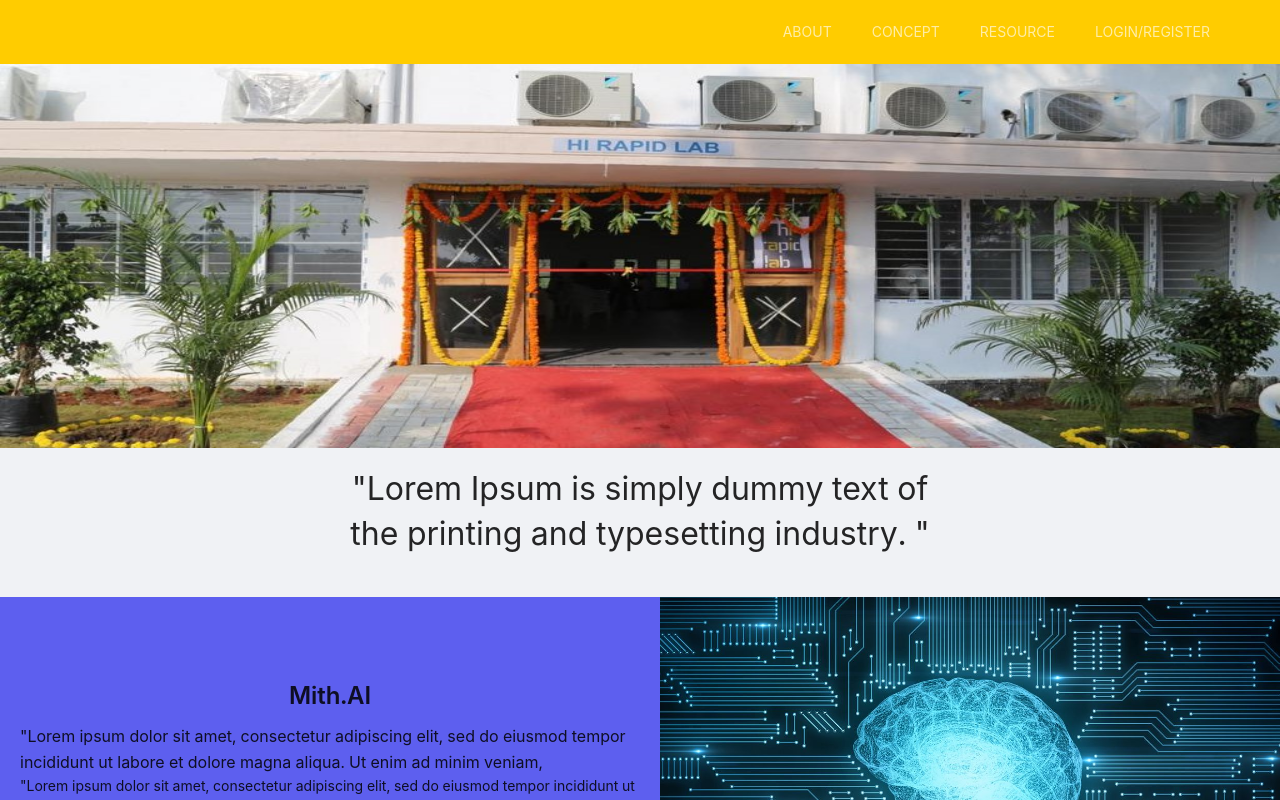
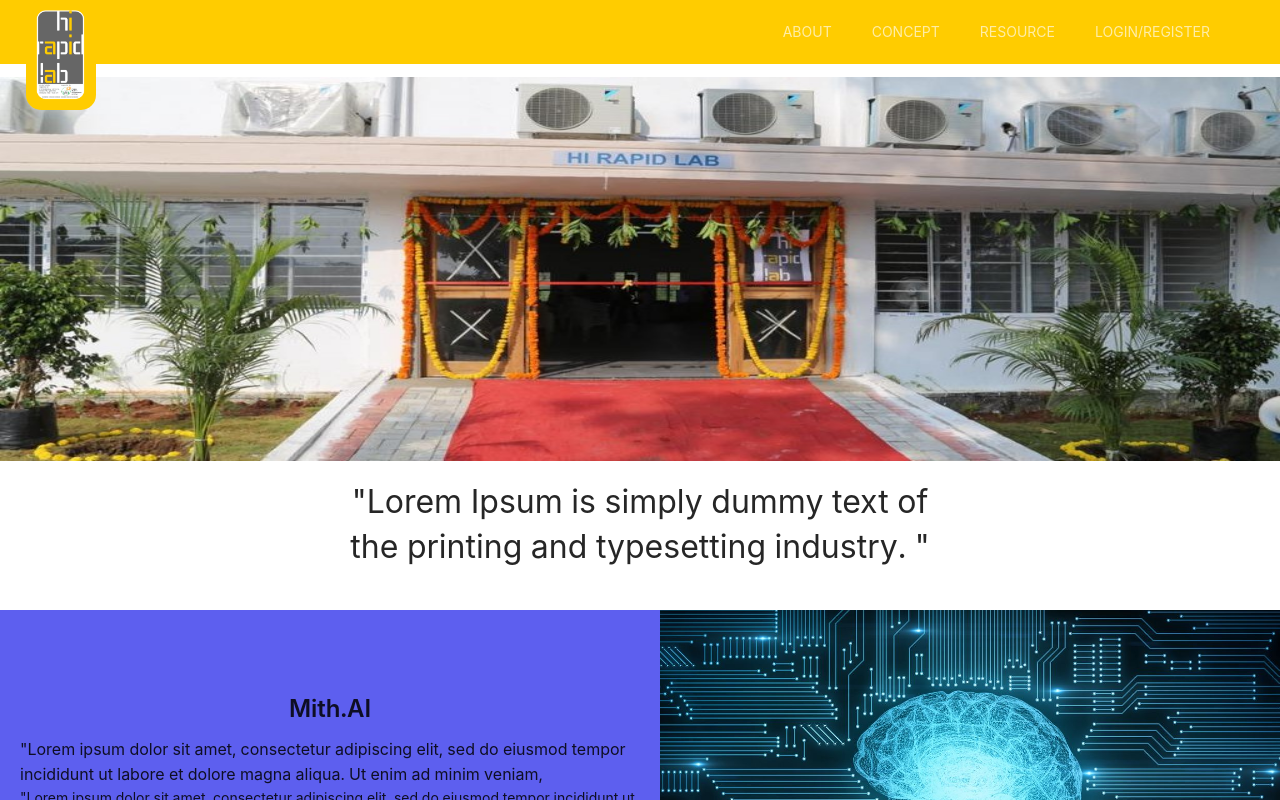
Before and after one commit to viveksingh2893/hrl-1, a React (Create React App) app: page / in a window 1280 px wide. Shown: the top 800 px of the page. Built offline with nearby package versions, Linux system fonts and the light colour scheme.

Commit message:
Updated menu bar for  fitting logo

```diff
--- a/src/App.js
+++ b/src/App.js
@@ -1,6 +1,7 @@
 import logo from "./logo.svg";
 import { Menu, Layout, Button, Image, Typography } from "antd";
 import img2 from "./assets/image/img2.webp";
+import imglogo from "./assets/image/IMG 0.1.png";
 import "./App.less";
 
 import {
@@ -42,12 +43,30 @@ function App() {
   ];
 
   return (
-    <Layout>
+    <Layout style={{ backgroundColor: "white" }}>
+      <div
+        style={{
+          height: "calc(100px+1.5vw)",
+          padding: "10px",
+          width: "calc(60px+1.5vw)",
+          backgroundColor: "#ffcc00",
+          position: "absolute",
+          left: "2vw",
+          borderRadius: "15px",
+          justifyContent: "center",
+          alignItems: "center",
+          display: "flex",
+          zIndex: 5,
+        }}
+      >
+        <Image src={imglogo} style={{ height: "90px", width: "50px" }} />
+      </div>
       <Header
         style={{
           justifyContent: "space-around",
           alignItems: "center",
           backgroundColor: "#ffcc00",
+          marginBottom: "1vw",
         }}
       >
         {/* <div className='logo'>Hello</div> */}
@@ -89,9 +108,7 @@ function App() {
         <Route path="/gallery" element={<Gallery />} />
         <Route path="/concept" element={<Concept />} />
       </Routes>
-      <Footer style={{ textAlign: "center" }}>
-        Ant Design ©2018 Created by Ant UED
-      </Footer>
+      <Footer style={{ textAlign: "center" }}>Destratum Solutions ©2021</Footer>
     </Layout>
   );
 }
```
Also changed, not shown: src/assets/image/IMG 0.1.png (added).
